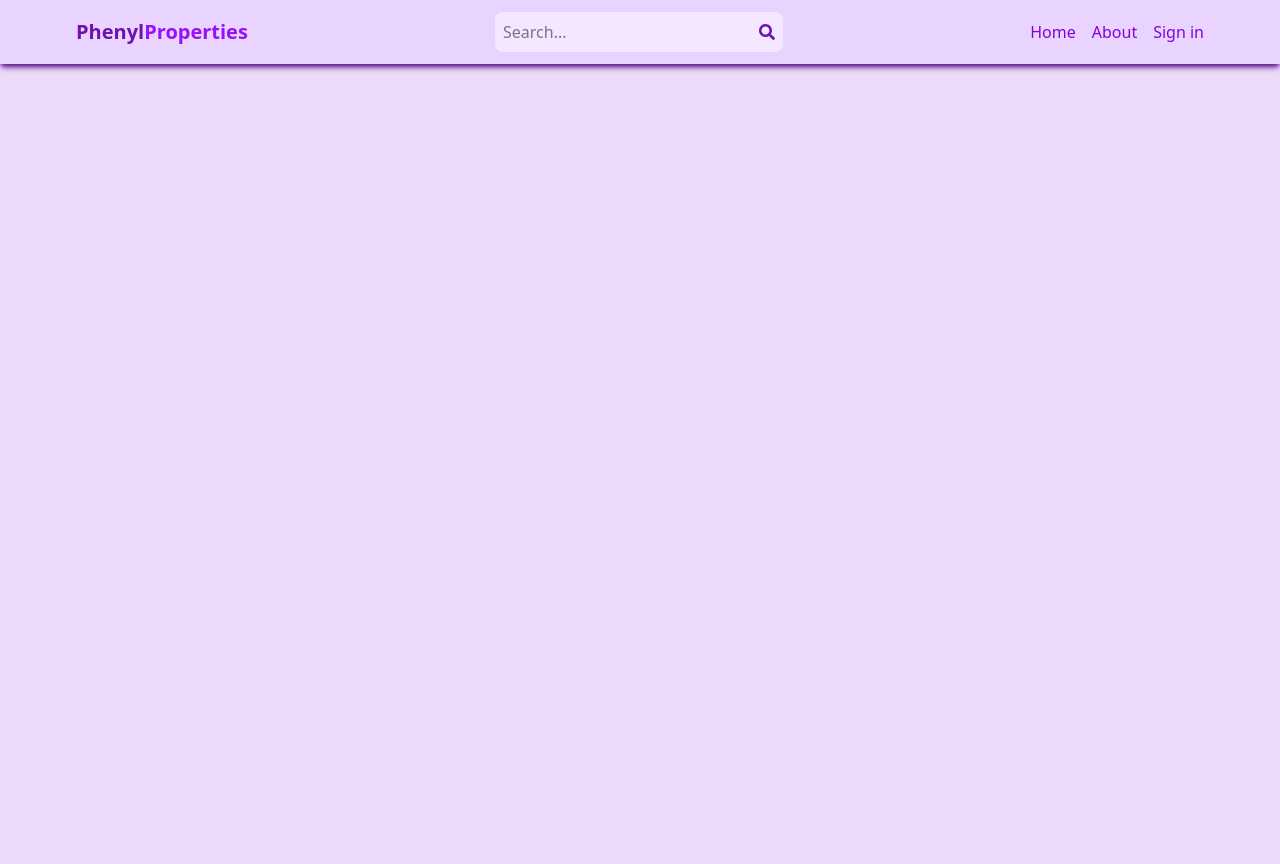
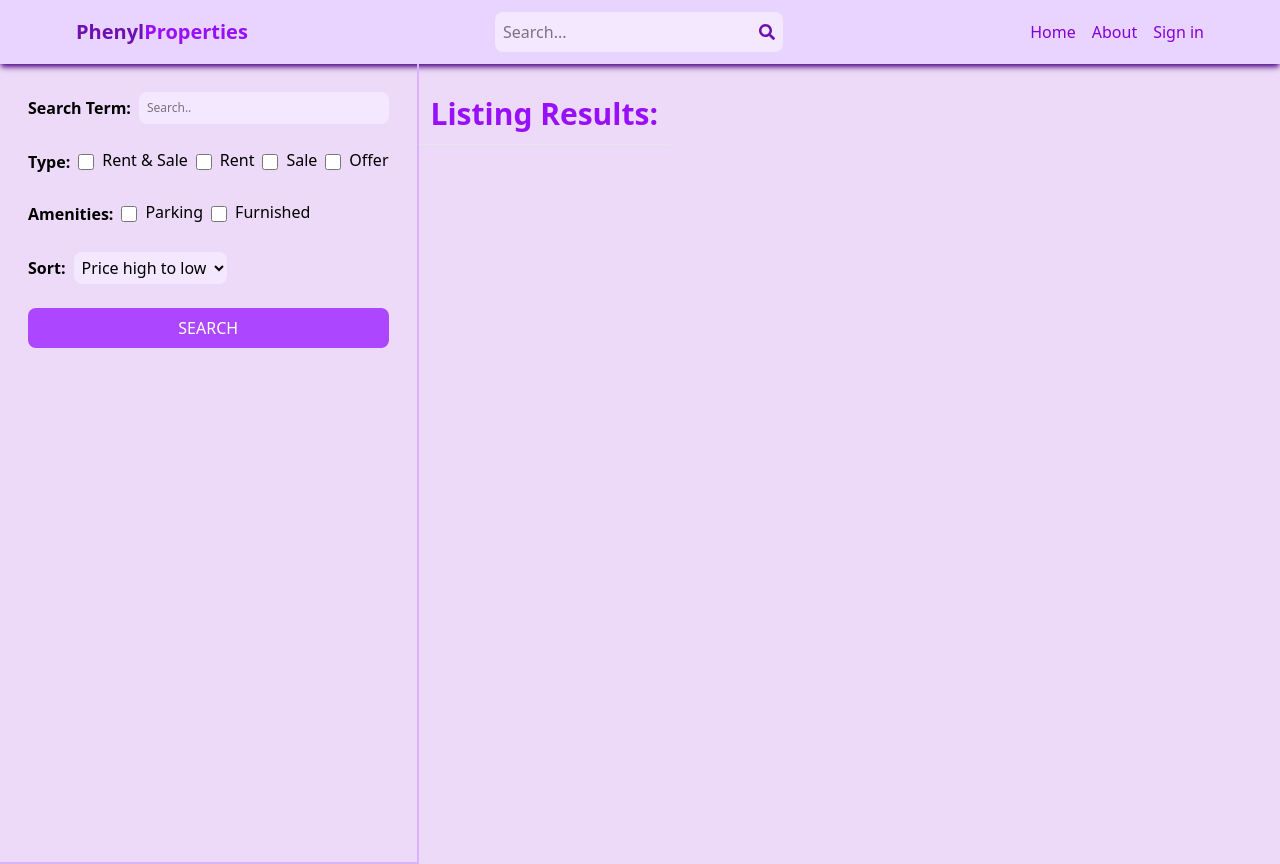
Before and after one commit to jesvia/property-app-mern, a React (Vite) app in the folder client/: page /search in a window 1280 px wide. Before the commit the page ends 800 px from the top, so only its background shows below. Built offline with nearby package versions, Linux system fonts and the light colour scheme; no server answers.

Commit message:
created search-page UI

```diff
--- a/client/src/App.jsx
+++ b/client/src/App.jsx
@@ -10,6 +10,7 @@
 import CreateListing from "./pages/CreateListing";
 import UpdateListing from "./pages/UpdateListing";
 import Listing from "./pages/Listing";
+import Search from "./pages/Search";
 
 export default function App() {
   return (
@@ -20,6 +21,7 @@
     <Route path="/about" element={<About />} />
     <Route path="/sign-in" element={<SignIn />} />
     <Route path="/sign-up" element={<SignUp />} />
+    <Route path="/search" element={<Search />} />
     <Route path="/listing/:listingId" element={<Listing />} />
 
     <Route element={<PrivateRoute />}>
--- /dev/null
+++ b/client/src/pages/Search.jsx
@@ -0,0 +1,77 @@
+import React from 'react'
+
+export default function Search() {
+  return (
+    <div className='flex flex-col md:flex-row'>
+
+{/* Filters */}
+        <div className='p-7 border-b-2 md:border-r-2 md:min-h-screen border-purple-300'>
+            <form className='flex flex-col gap-6'>
+                <div className='flex items-center gap-2'>
+                    <label className='whitespace-nowrap font-semibold'>Search Term:</label>
+                    <input type="text"
+                    id='searchTerm' placeholder='Search..'
+                    className='bg-purple-100 rounded-lg w-full p-2 text-xs placeholder:text-[12px] placeholder:font-extralight border-0 focus:outline-purple-400'
+                    />
+                </div>
+
+                <div className='flex gap-2 flex-wrap items-center'>
+                    <label className='font-semibold'>Type:</label>
+                    <div className='flex gap-2'>
+                        <input type="checkbox" id="all" className='w-4'/>
+                        <span className='mb-1'>Rent & Sale</span>
+                    </div>
+                    <div className='flex gap-2'>
+                        <input type="checkbox" id="rent" className='w-4'/>
+                        <span className='mb-1'>Rent</span>
+                    </div>
+                    <div className='flex gap-2'>
+                        <input type="checkbox" id="sale" className='w-4'/>
+                        <span className='mb-1'>Sale</span>
+                    </div>
+                    <div className='flex gap-2'>
+                        <input type="checkbox" id="offer" className='w-4'/>
+                        <span className='mb-1'>Offer</span>
+                    </div>
+                </div>
+
+                <div className='flex gap-2 flex-wrap items-center'>
+                    <label className='font-semibold'>Amenities:</label>
+                    <div className='flex gap-2'>
+                        <input type="checkbox" id="parking" className='w-4'/>
+                        <span className='mb-1'>Parking</span>
+                    </div>
+                    <div className='flex gap-2'>
+                        <input type="checkbox" id="furnished" className='w-4'/>
+                        <span className='mb-1'>Furnished</span>
+                    </div>
+                </div>
+
+                <div className='flex gap-2 items-center'>
+                    <label className='font-semibold'>Sort:</label>
+                    <select id="sort_order"
+                    className='bg-purple-100 rounded-lg p-1 focus:outline-purple-400'>
+                        <option>Price high to low</option>
+                        <option>Price low to high</option>
+                        <option>Latest</option>
+                        <option>Oldest</option>
+                    </select>
+                </div>
+
+                <button
+                className='bg-purple-500 text-white p-2 rounded-lg cursor-pointer hover:opacity-65 uppercase'>
+                Search
+                </button>
+            </form>
+        </div>
+
+
+{/* Results */}
+        <div>
+            <h1 className='text-3xl text-purple-600 mt-5 font-semibold p-3 border-b border-gray-200'>
+                Listing Results:
+            </h1>
+        </div>
+    </div>
+  )
+}
```
